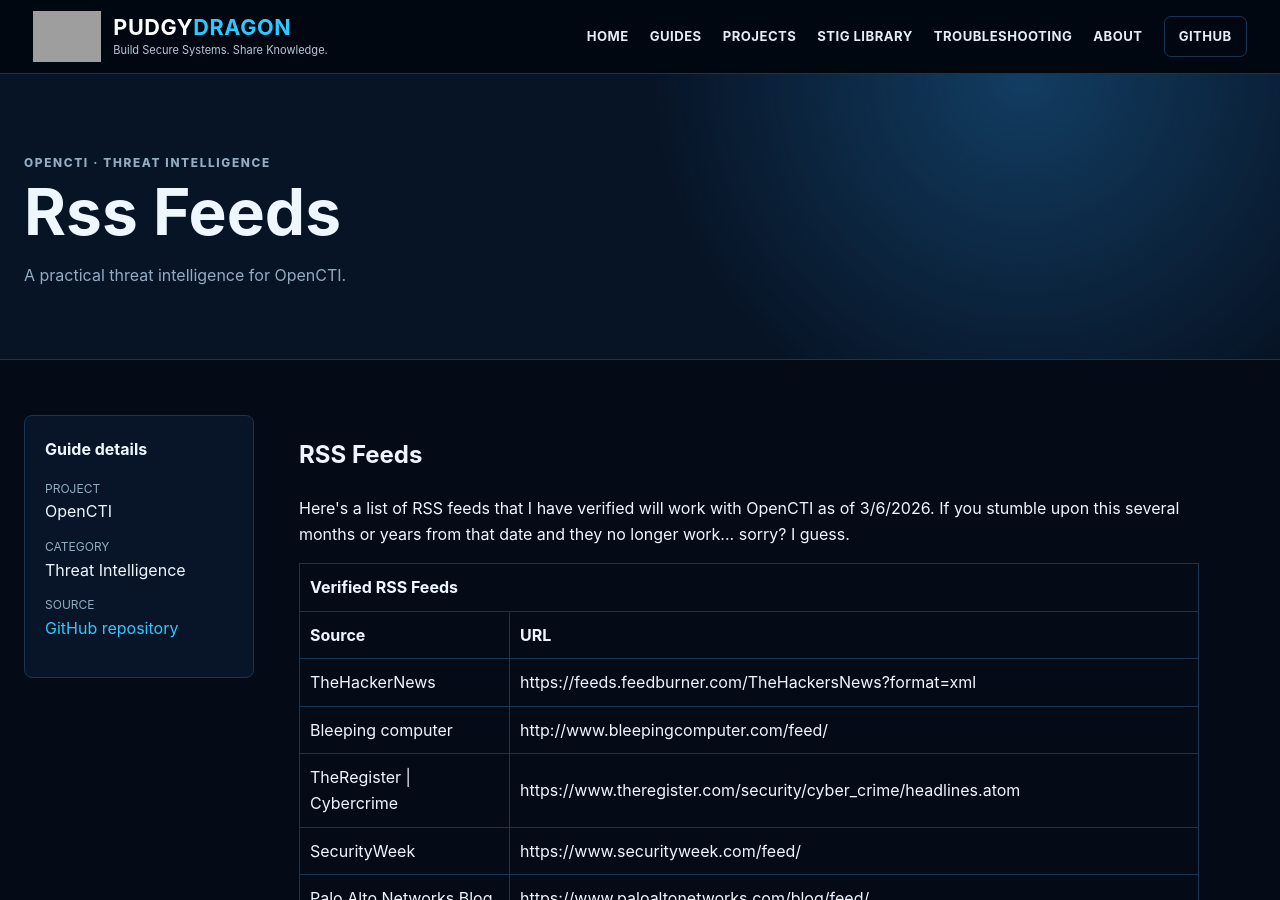
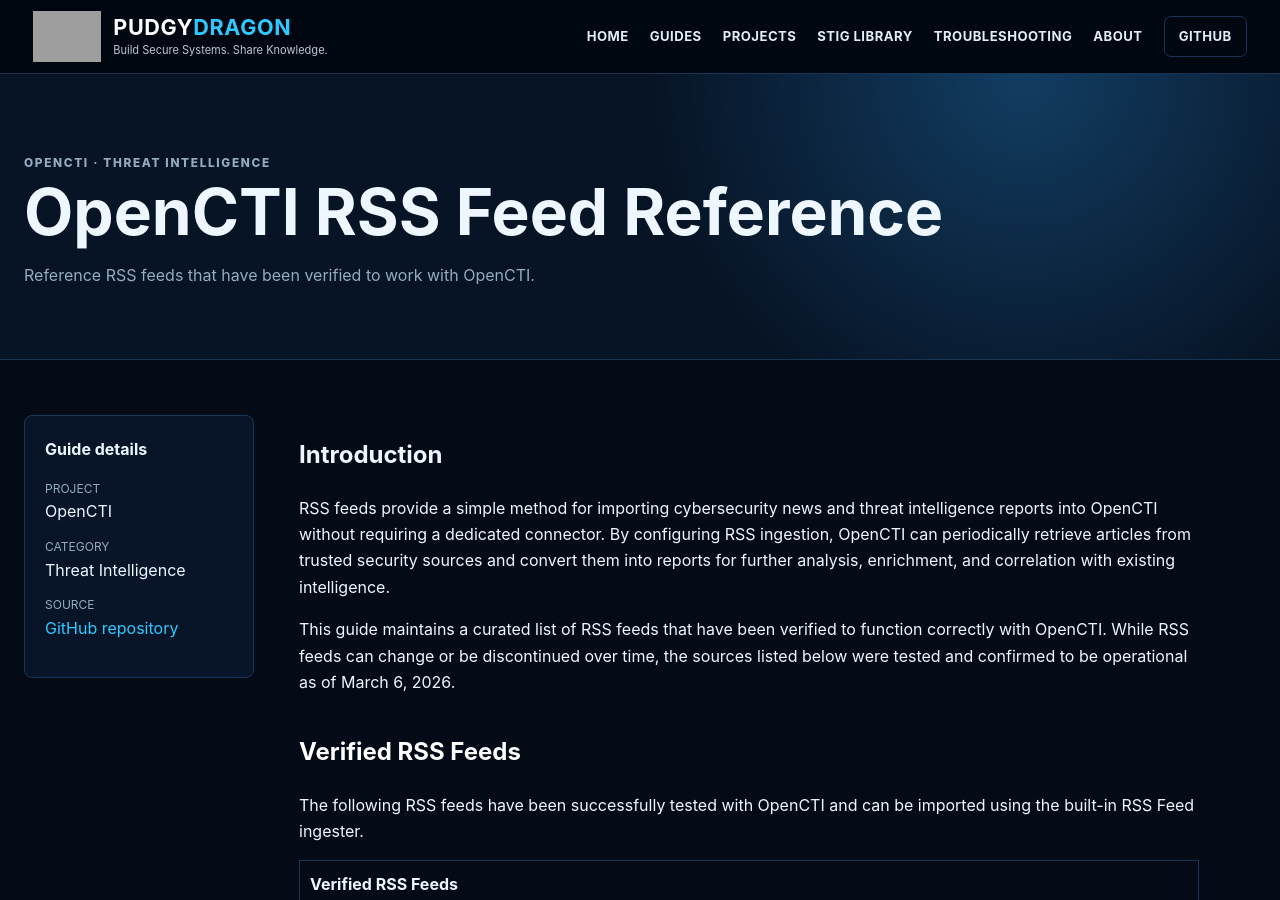
Before and after one commit to PudgyDragon/pudgydragon.github.io, a Jekyll site: the page built from _guides/opencti-feeds-rss-feeds.md, in a window 1280 px wide and 900 px high. Built offline with Jekyll 4.4.1, drawn with Linux system fonts in a browser that asks for light colours; grey boxes are pictures that could not be loaded.

Commit message:
Update opencti-feeds-rss-feeds.md

```diff
--- a/_guides/opencti-feeds-rss-feeds.md
+++ b/_guides/opencti-feeds-rss-feeds.md
@@ -1,14 +1,17 @@
 ---
-title: "Rss Feeds"
+title: "OpenCTI RSS Feed Reference"
 project: "OpenCTI"
 category: "Threat Intelligence"
-description: "A practical threat intelligence for OpenCTI."
+description: "Reference RSS feeds that have been verified to work with OpenCTI."
 source_url: "https://github.com/PudgyDragon/OpenCTI/blob/main/Feeds/RSS_feeds.md"
 ---
 
-<h1>RSS Feeds</h1>
-<p>Here's a list of RSS feeds that I have verified will work with OpenCTI as of 3/6/2026. If you stumble
-upon this several months or years from that date and they no longer work... sorry? I guess.</p>
+<h1>Introduction</h1>
+<p>RSS feeds provide a simple method for importing cybersecurity news and threat intelligence reports into OpenCTI without requiring a dedicated connector. By configuring RSS ingestion, OpenCTI can periodically retrieve articles from trusted security sources and convert them into reports for further analysis, enrichment, and correlation with existing intelligence.</p>
+<p>This guide maintains a curated list of RSS feeds that have been verified to function correctly with OpenCTI. While RSS feeds can change or be discontinued over time, the sources listed below were tested and confirmed to be operational as of March 6, 2026.</p>
+
+<h2>Verified RSS Feeds</h2>
+<p>The following RSS feeds have been successfully tested with OpenCTI and can be imported using the built-in RSS Feed ingester.</p>
 <table>
   <tr>
     <th colspan="100">Verified RSS Feeds</th>
```
